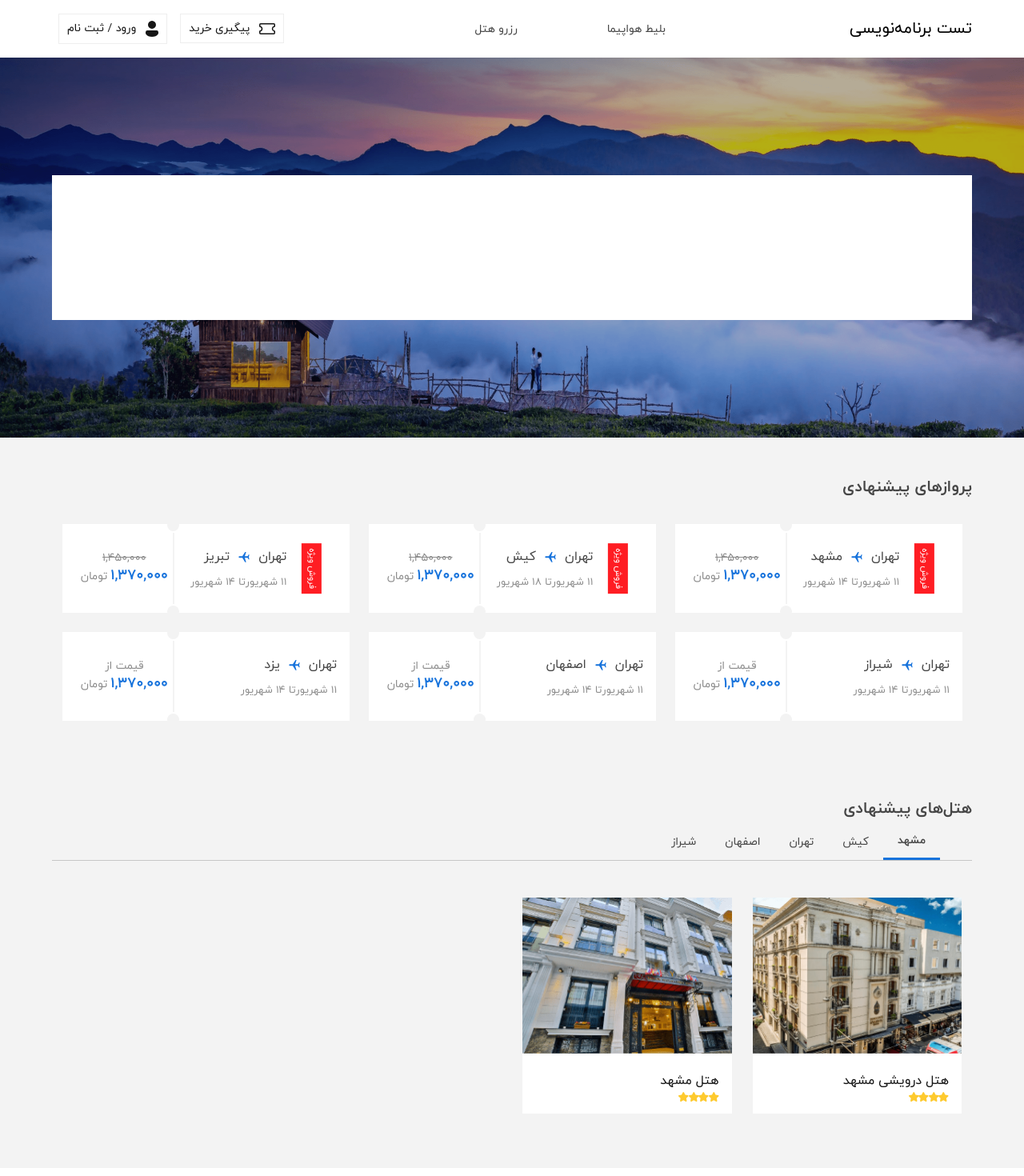
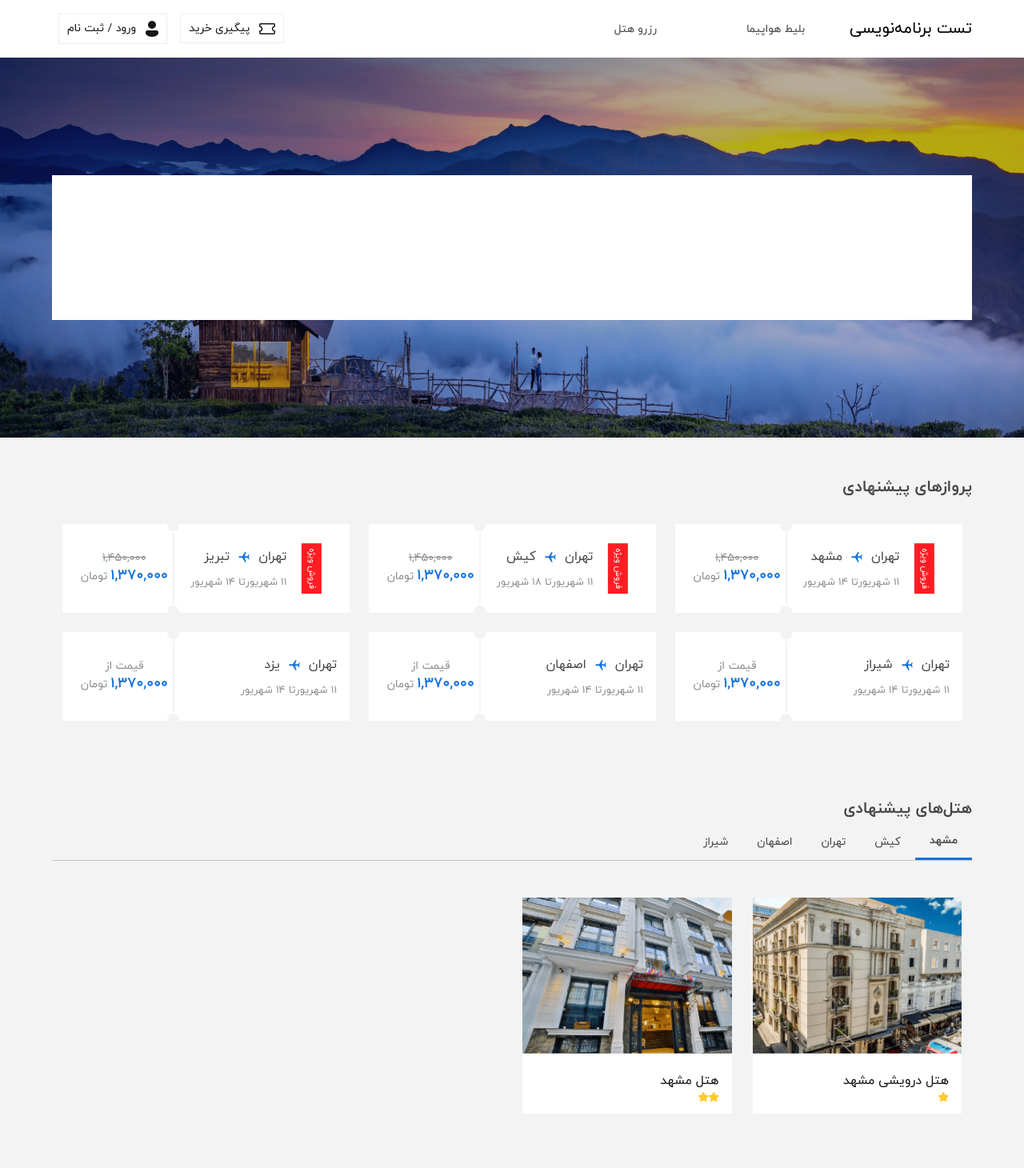
Before and after one commit to Sabamoradi/landing-test, a React (Create React App) app: page / in a window 1280 px wide. Shown: the top 1470 px of the page at 80% size. Built offline with nearby package versions, Linux system fonts and the light colour scheme.

Commit message:
complete responsive of first page

```diff
--- a/src/components/Filter/style.scss
+++ b/src/components/Filter/style.scss
@@ -6,6 +6,7 @@
         width: 100%;
         list-style: none;
         border-bottom: 1px solid $gray-cs;
+        padding: 0;
 
         display: flex;
         align-items: center;
--- a/src/components/HeaderDesktop/index.js
+++ b/src/components/HeaderDesktop/index.js
@@ -6,9 +6,8 @@ const HeaderDesktop = (props) => {
     <div className="header-container desktop_header">
       <div className="container">
         <div className="header-items">
-          <div className="header-logo">
-          تست برنامه‌نویسی
-          </div>
+          <div className="header_right-wrapper">
+            <div className="header-logo">تست برنامه‌نویسی</div>
             <ul className="header-right">
               {menuItems.map((el) => {
                 return (
@@ -18,6 +17,7 @@ const HeaderDesktop = (props) => {
                 );
               })}
             </ul>
+          </div>
           <ul className="header-left">
             {menuLeftItems.map((element) => {
               return (
--- a/src/components/HeaderDesktop/style.scss
+++ b/src/components/HeaderDesktop/style.scss
@@ -8,6 +8,10 @@
   .header-items {
     display: flex;
     justify-content: space-between;
+    .header_right-wrapper{
+      display: flex;
+      align-items: center;
+    }
     .header-right,
     .header-left {
       padding: 0;
--- a/src/layouts/Footer/index.js
+++ b/src/layouts/Footer/index.js
@@ -38,19 +38,19 @@ const Footer = () => {
     <footer>
       <div className="container footer_wrapper">
         <ul className="footer_right">
-          {FooterData.map((el) => {
+          {FooterData.map((el, index) => {
             return (
               <li
-                key={el.id}
+                key={`${index}-footerTitle`}
                 className={`${toggleItem === el.id ? "show_item" : ""}`}
               >
                 <p className="footer_title" onClick={() => toggleClick(el.id)}>
                   {el.category}
                   <ChevronDown />
                 </p>
-                {el.items.map((element) => {
+                {el.items.map((element, index) => {
                   return (
-                    <div id={element.id} className="footer_item">
+                    <div key={element.id} className="footer_item">
                       {element.title}
                     </div>
                   );
@@ -67,9 +67,9 @@ const Footer = () => {
             btnTitle={"ثبت"}
           />
           <ul className="img_footer_wrapper">
-            {footerImg.map((el) => {
+            {footerImg.map((el, index) => {
               return (
-                <li className="img_item" key={el.id}>
+                <li className="img_item" key={`${index}-footerimg`}>
                   <img src={el.img} />
                 </li>
               );
--- a/src/mock/index.js
+++ b/src/mock/index.js
@@ -67,7 +67,7 @@ export const filterHomeHotel = [
     category: "mashhad",
     title: "مشهد",
     hotelName: "هتل درویشی مشهد",
-    star: 5,
+    star: 1,
     img: require("../assets/images/home/third/1.png"),
   },
   {
@@ -107,7 +107,7 @@ export const filterHomeHotel = [
     category: "shiraz",
     title: "شیراز",
     hotelName: "هتل شاه عباس",
-    star: 5,
+    star: 1,
     img: require("../assets/images/home/third/3.png"),
   },
   {
@@ -131,7 +131,7 @@ export const filterHomeHotel = [
     category: "esfehan",
     title: "اصفهان",
     hotelName: "هتل معروف",
-    star: 4,
+    star: 5,
     img: require("../assets/images/home/third/3.png"),
   },
   {
@@ -139,7 +139,7 @@ export const filterHomeHotel = [
     category: "mashhad",
     title: "مشهد",
     hotelName: "هتل مشهد",
-    star: 5,
+    star: 2,
     img: require("../assets/images/home/third/4.png"),
   },
 ];
@@ -240,19 +240,19 @@ export const FooterData = [
     category: "شرکت‌ ما",
     items: [
       {
-        id: 1,
+        id: 11,
         title: "درباره ما",
       },
       {
-        id: 2,
+        id: 21,
         title: "تماس با ما",
       },
       {
-        id: 3,
+        id: 31,
         title: "مجله گردشگری",
       },
       {
-        id: 4,
+        id: 41,
         title: "فرصت های شغلی",
       },
     ],
@@ -262,19 +262,19 @@ export const FooterData = [
     category: "اطلاعات تکمیلی",
     items: [
       {
-        id: 1,
+        id: 21,
         title: "قوانین و مقررات",
       },
       {
-        id: 2,
+        id: 22,
         title: "حقوق مسافر و سامانه شکایات",
       },
       {
-        id: 3,
+        id: 23,
         title: "پرسش و پاسخ",
       },
       {
-        id: 4,
+        id: 24,
         title: "راهنمای استرداد بلیط",
       },
     ],
@@ -284,19 +284,19 @@ export const FooterData = [
     category: "خدمات",
     items: [
       {
-        id: 1,
+        id: 31,
         title: "بلیط هواپیما داخلی",
       },
       {
-        id: 2,
+        id: 32,
         title: "بلیط هواپیما خارجی",
       },
       {
-        id: 3,
+        id: 33,
         title: "رزرو هتل داخلی",
       },
       {
-        id: 4,
+        id: 34,
         title: "رزرو هتل خارجی",
       },
     ],
--- a/src/views/Home/container/HomeThird/index.js
+++ b/src/views/Home/container/HomeThird/index.js
@@ -10,6 +10,14 @@ const HomeThird = () => {
     setSelecrItem(val);
   };
   const filterData = filterHomeHotel.filter((el) => el.category === selectItem);
+
+  const starItem = (val) => {
+    const list = [];
+    for (let i = 0; i < val; i++) {
+      list.push(<StarIcon key={i} />);
+    }
+    return list;
+  };
 
   return (
     <div className="home_t_container">
@@ -28,10 +36,7 @@ const HomeThird = () => {
                   <img src={el.img} />
                   <div className="result_text">
                     <p>{el.hotelName}</p>
-                    <StarIcon />
-                    <StarIcon />
-                    <StarIcon />
-                    <StarIcon />
+                    {starItem(el.star)}
                   </div>
                 </div>
               </div>
```
Also changed, not shown: src/views/Flight/index.js (added), src/views/Flight/style.scss (added). Lines whose indentation alone changed are shown as unchanged.
